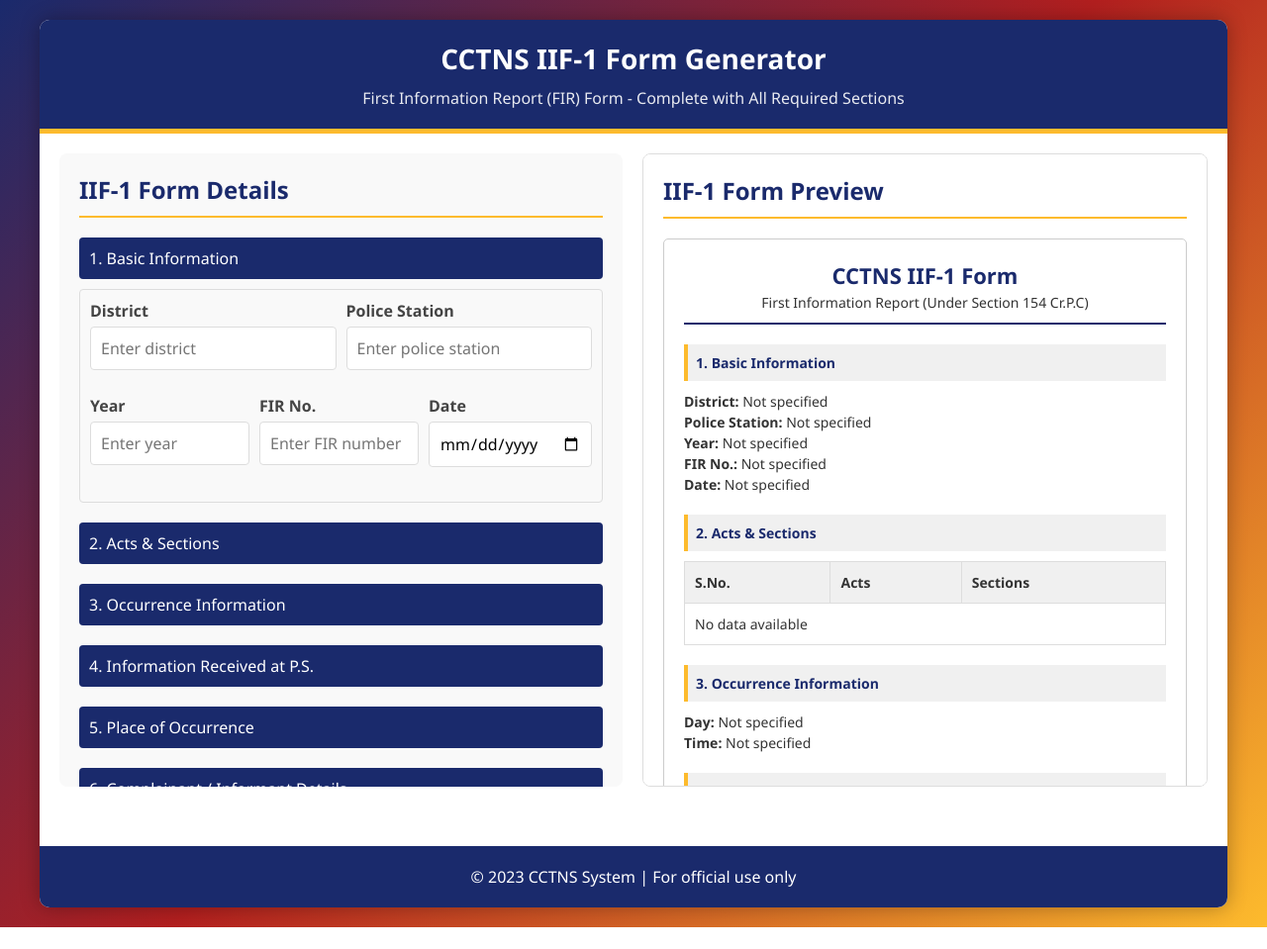
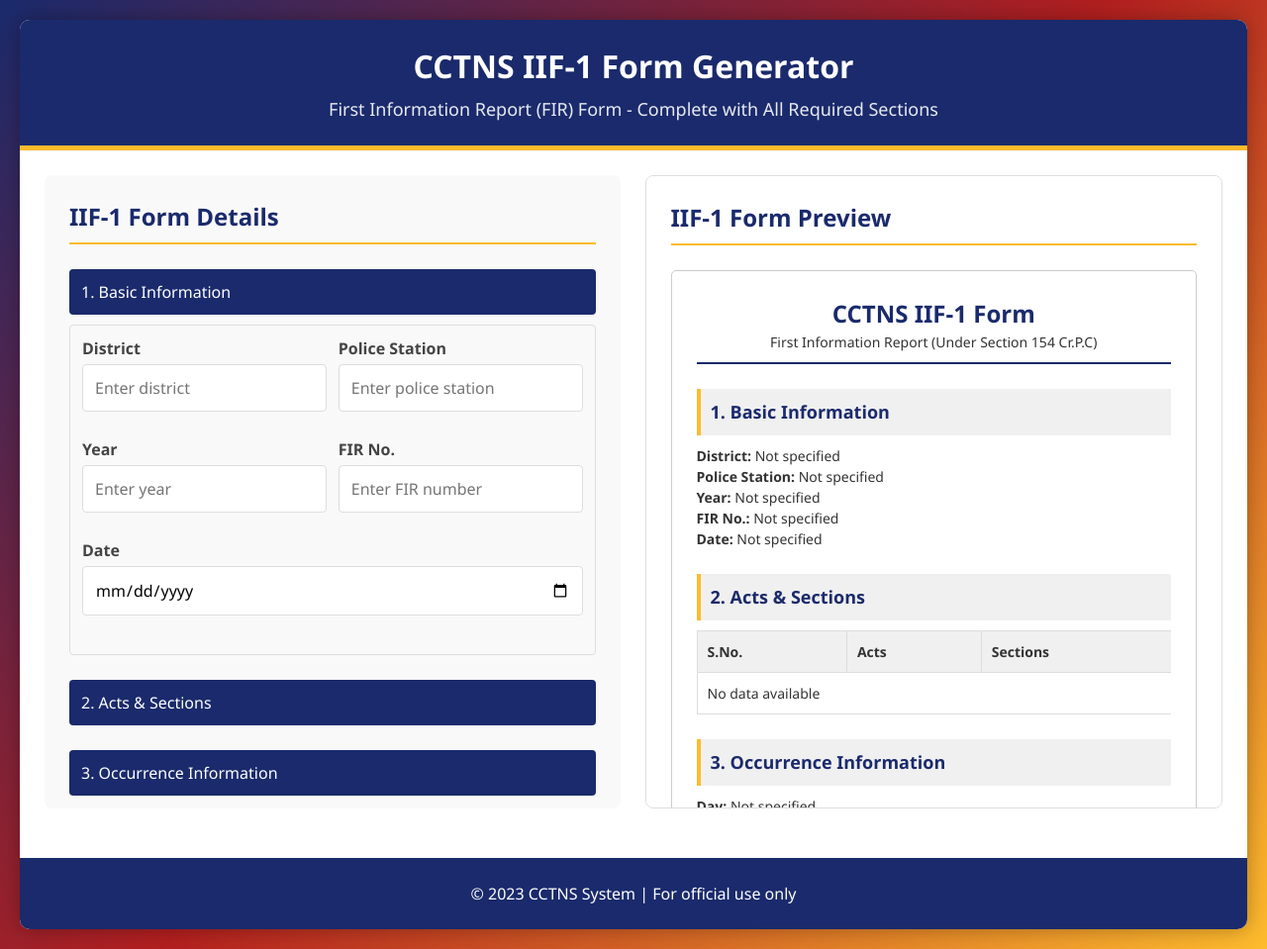
Before and after one commit to Nasa12323/cyber1930112, a website: page public/Form/IIF-1.html in a window 1280 px wide. Shown: the whole page at 99% size. Before the commit the page ends 937 px from the top, so only its background shows below. Drawn offline with Linux system fonts and the light colour scheme; sample sign-in values are in the browser's storage.

Commit message:
Update IIF-1.html

```diff
--- a/public/Form/IIF-1.html
+++ b/public/Form/IIF-1.html
@@ -23,7 +23,7 @@
         }
 
         .container {
-            max-width: 1200px;
+            width: 100%;
             margin: 0 auto;
             background: white;
             border-radius: 10px;
@@ -34,35 +34,34 @@
         header {
             background: #1a2a6c;
             color: white;
-            padding: 20px;
+            padding: clamp(15px, 3vw, 25px);
             text-align: center;
             border-bottom: 5px solid #fdbb2d;
         }
 
             header h1 {
                 margin-bottom: 10px;
-                font-size: 28px;
+                font-size: clamp(22px, 4vw, 32px);
             }
 
             header p {
-                font-size: 16px;
+                font-size: clamp(14px, 2vw, 18px);
                 opacity: 0.9;
             }
 
         .content {
             display: flex;
             flex-wrap: wrap;
-            padding: 20px;
+            padding: clamp(15px, 3vw, 25px);
+            gap: clamp(15px, 3vw, 25px);
         }
 
         .form-container {
             flex: 1;
             min-width: 300px;
-            padding: 20px;
+            padding: clamp(15px, 3vw, 25px);
             background: #f9f9f9;
             border-radius: 8px;
-            margin-right: 20px;
-            margin-bottom: 20px;
             max-height: 80vh;
             overflow-y: auto;
         }
@@ -70,24 +69,24 @@
         .preview-container {
             flex: 1;
             min-width: 300px;
-            padding: 20px;
+            padding: clamp(15px, 3vw, 25px);
             background: white;
             border: 1px solid #ddd;
             border-radius: 8px;
-            margin-bottom: 20px;
             max-height: 80vh;
             overflow-y: auto;
         }
 
         h2 {
             color: #1a2a6c;
-            margin-bottom: 20px;
+            margin-bottom: clamp(15px, 3vw, 25px);
             padding-bottom: 10px;
             border-bottom: 2px solid #fdbb2d;
+            font-size: clamp(18px, 3vw, 24px);
         }
 
         .form-group {
-            margin-bottom: 15px;
+            margin-bottom: clamp(10px, 2vw, 15px);
         }
 
         label {
@@ -95,14 +94,15 @@
             margin-bottom: 5px;
             font-weight: 600;
             color: #444;
+            font-size: clamp(14px, 2vw, 16px);
         }
 
         input, select, textarea {
             width: 100%;
-            padding: 10px;
+            padding: clamp(8px, 1.5vw, 12px);
             border: 1px solid #ddd;
             border-radius: 4px;
-            font-size: 16px;
+            font-size: clamp(14px, 2vw, 16px);
         }
 
         textarea {
@@ -114,13 +114,14 @@
             background: #1a2a6c;
             color: white;
             border: none;
-            padding: 12px 20px;
+            padding: clamp(10px, 2vw, 15px);
             border-radius: 4px;
             cursor: pointer;
-            font-size: 16px;
+            font-size: clamp(14px, 2vw, 16px);
             font-weight: 600;
             margin-top: 10px;
             transition: background 0.3s;
+            width: 100%;
         }
 
             button:hover {
@@ -161,10 +162,9 @@
 
         .action-buttons {
             display: flex;
-            justify-content: space-between;
-            margin-top: 20px;
             flex-wrap: wrap;
-            gap: 10px;
+            gap: clamp(8px, 1.5vw, 12px);
+            margin-top: clamp(15px, 3vw, 25px);
         }
 
             .action-buttons button {
@@ -174,42 +174,49 @@
 
         .form-preview {
             background: white;
-            padding: 20px;
+            padding: clamp(15px, 3vw, 25px);
             border: 1px solid #ccc;
             border-radius: 5px;
-            font-size: 14px;
+            font-size: clamp(12px, 2vw, 14px);
             line-height: 1.5;
             font-family: "Times New Roman", serif;
         }
 
         .preview-header {
             text-align: center;
-            margin-bottom: 20px;
+            margin-bottom: clamp(15px, 3vw, 25px);
             padding-bottom: 10px;
             border-bottom: 2px solid #1a2a6c;
         }
 
             .preview-header h3 {
                 color: #1a2a6c;
-                font-size: 22px;
+                font-size: clamp(18px, 3vw, 24px);
             }
 
         .preview-section {
-            margin-bottom: 20px;
+            margin-bottom: clamp(15px, 3vw, 25px);
         }
 
             .preview-section h4 {
                 background: #f0f0f0;
-                padding: 8px;
+                padding: clamp(6px, 1.5vw, 10px);
                 margin-bottom: 10px;
                 color: #1a2a6c;
                 border-left: 4px solid #fdbb2d;
+                font-size: clamp(14px, 2vw, 18px);
+            }
+
+        .table-container {
+            width: 100%;
+            overflow-x: auto;
+            margin-bottom: 15px;
         }
 
         table {
             width: 100%;
             border-collapse: collapse;
-            margin-bottom: 15px;
+            min-width: 500px;
         }
 
         table, th, td {
@@ -217,7 +224,7 @@
         }
 
         th, td {
-            padding: 10px;
+            padding: clamp(6px, 1.5vw, 10px);
             text-align: left;
         }
 
@@ -227,24 +234,25 @@
 
         .footer {
             text-align: center;
-            padding: 20px;
+            padding: clamp(15px, 3vw, 25px);
             background: #1a2a6c;
             color: white;
-            margin-top: 20px;
+            margin-top: clamp(15px, 3vw, 25px);
         }
 
         .section-title {
             background: #1a2a6c;
             color: white;
-            padding: 10px;
-            margin: 20px 0 10px 0;
+            padding: clamp(8px, 1.5vw, 12px);
+            margin: clamp(15px, 3vw, 25px) 0 10px 0;
             border-radius: 4px;
             cursor: pointer;
+            font-size: clamp(14px, 2vw, 16px);
         }
 
         .section-content {
             display: none;
-            padding: 10px;
+            padding: clamp(8px, 1.5vw, 12px);
             border: 1px solid #ddd;
             border-radius: 4px;
             margin-bottom: 15px;
@@ -275,6 +283,7 @@
             display: flex;
             justify-content: space-between;
             flex-wrap: wrap;
+            gap: 15px;
         }
 
         .signature-box {
@@ -287,12 +296,14 @@
 
         .row {
             display: flex;
-            gap: 10px;
-            margin-bottom: 10px;
+            flex-wrap: wrap;
+            gap: clamp(8px, 1.5vw, 12px);
+            margin-bottom: clamp(8px, 1.5vw, 12px);
         }
 
         .col {
             flex: 1;
+            min-width: 200px;
         }
 
         /* VOICE-TO-TEXT STYLES */
@@ -458,6 +469,7 @@
 
                 <div class="section-title" onclick="toggleSection('actsSections')">2. Acts & Sections</div>
                 <div id="actsSections" class="section-content">
+                    <div class="table-container">
                         <table id="actsTable">
                             <thead>
                                 <tr>
@@ -476,6 +488,7 @@
                                 </tr>
                             </tbody>
                         </table>
+                    </div>
                     <button onclick="addNewRow('actsTable')">Add New Row</button>
                 </div>
 
@@ -807,6 +820,7 @@
 
                     <div class="preview-section">
                         <h4>2. Acts & Sections</h4>
+                        <div class="table-container">
                             <table id="previewActsTable">
                                 <thead>
                                     <tr>
@@ -821,6 +835,7 @@
                                     </tr>
                                 </tbody>
                             </table>
+                        </div>
                     </div>
 
                     <div class="preview-section">
```
Lines whose indentation alone changed are shown as unchanged.
